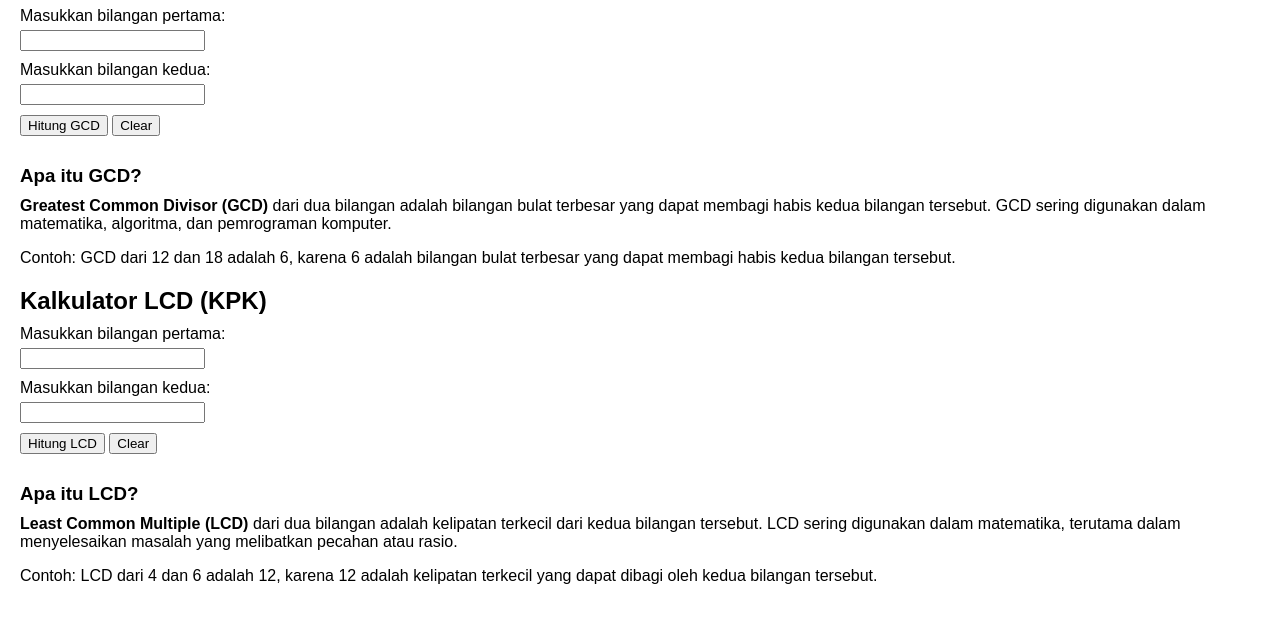
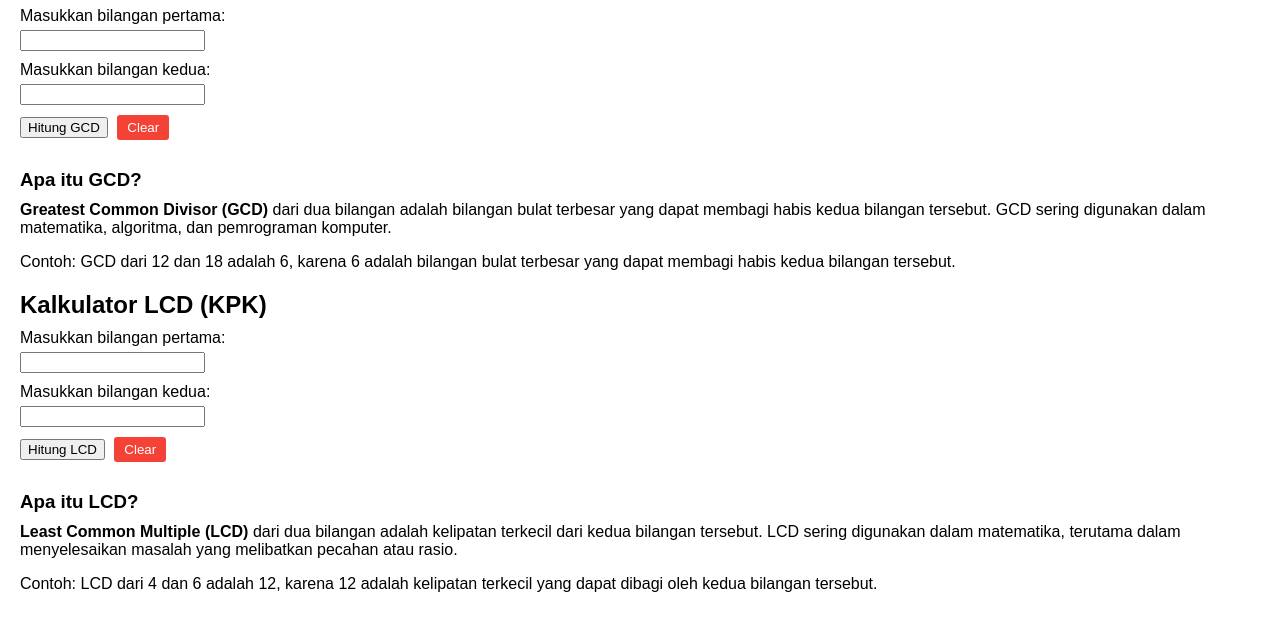
Before and after one commit to Finarifana/math-project, a plain HTML site: page index.html in a window 1280 px wide. Shown: the part 129-760 px from the top of the page. Drawn offline with Linux system fonts and the light colour scheme.

Commit message:
Update style.css

```diff
--- a/style.css
+++ b/style.css
@@ -20,3 +20,18 @@ input, button {
 p {
     margin-top: 10px;
 }
+
+/* Style untuk tombol Clear */
+button[type="button"] {
+    margin-left: 5px;
+    padding: 5px 10px;
+    background-color: #f44336;
+    color: white;
+    border: none;
+    border-radius: 3px;
+    cursor: pointer;
+}
+
+button[type="button"]:hover {
+    background-color: #d32f2f;
+}
```
